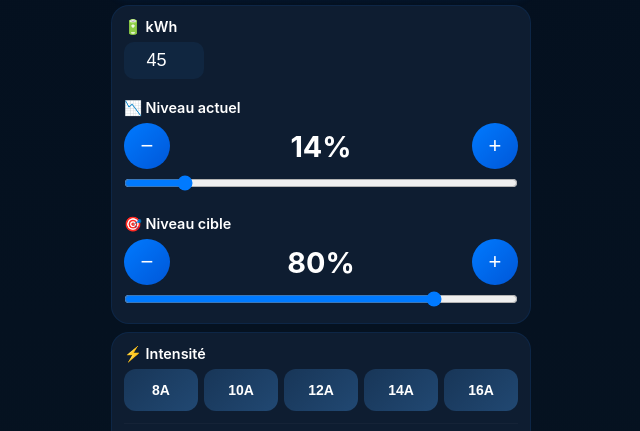
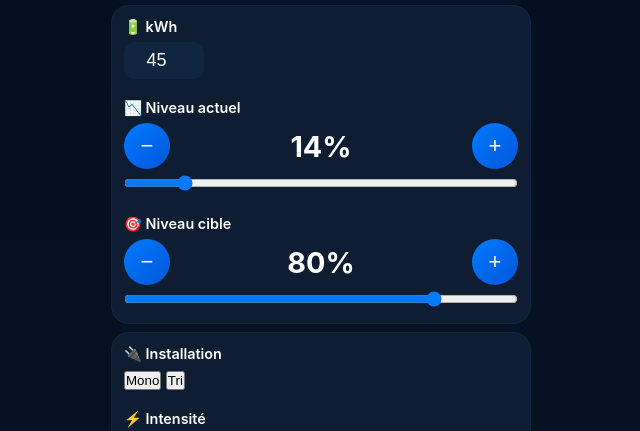
Before and after one commit to totoelect/calculateur-charge, a plain HTML site: page index.html in a window 1280 px wide. Shown: the part 78-509 px from the top of the page, without its empty margins (319-959 px from the left). Drawn offline with Linux system fonts and the light colour scheme.

Commit message:
Enhance vehicle charging calculator layout and features
Updated the HTML structure to include new features such as installation type selection and improved layout for vehicle charging calculator.

```diff
--- a/index.html
+++ b/index.html
@@ -31,9 +31,7 @@ content="Calculateur de temps de recharge véhicule électrique">
 
 <title>⚡ Calculateur de Charge</title>
 
-<link
-rel="manifest"
-href="manifest.json">
+<link rel="manifest" href="manifest.json">
 
 <link
 rel="apple-touch-icon"
@@ -61,14 +59,12 @@ href="style.css">
 
     </div>
 
-    <!-- Carte principale -->
+    <!-- Batterie + niveaux -->
 
     <div class="card">
 
         <label>
-
             🔋 kWh
-
         </label>
 
         <input
@@ -82,9 +78,7 @@ href="style.css">
         <br><br>
 
         <label>
-
             📉 Niveau actuel
-
         </label>
 
         <div class="controls">
@@ -92,17 +86,23 @@ href="style.css">
             <button
                 type="button"
                 onclick="changeValue('actuel',-1)">
+
                 −
+
             </button>
 
             <span id="actuelValue">
+
                 14%
+
             </span>
 
             <button
                 type="button"
                 onclick="changeValue('actuel',1)">
+
                 +
+
             </button>
 
         </div>
@@ -118,9 +118,7 @@ href="style.css">
         <br><br>
 
         <label>
-
             🎯 Niveau cible
-
         </label>
 
         <div class="controls">
@@ -128,17 +126,23 @@ href="style.css">
             <button
                 type="button"
                 onclick="changeValue('cible',-1)">
+
                 −
+
             </button>
 
             <span id="cibleValue">
+
                 80%
+
             </span>
 
             <button
                 type="button"
                 onclick="changeValue('cible',1)">
+
                 +
+
             </button>
 
         </div>
@@ -158,9 +162,40 @@ href="style.css">
     <div class="card">
 
         <label>
+            🔌 Installation
+        </label>
 
+        <div class="phase-grid">
+
+            <button
+                type="button"
+                class="phase-btn"
+                onclick="setPhase('mono')">
+
+                Mono
+
+            </button>
+
+            <button
+                type="button"
+                class="phase-btn"
+                onclick="setPhase('tri')">
+
+                Tri
+
+            </button>
+
+        </div>
+
+        <input
+            id="phase"
+            type="hidden"
+            value="tri">
+
+        <br>
+
+        <label>
             ⚡ Intensité
-
         </label>
 
         <div class="amp-grid">
@@ -169,35 +204,45 @@ href="style.css">
                 type="button"
                 class="amp-btn"
                 onclick="setAmp(8)">
+
                 8A
+
             </button>
 
             <button
                 type="button"
                 class="amp-btn"
                 onclick="setAmp(10)">
+
                 10A
+
             </button>
 
             <button
                 type="button"
                 class="amp-btn"
                 onclick="setAmp(12)">
+
                 12A
+
             </button>
 
             <button
                 type="button"
                 class="amp-btn"
                 onclick="setAmp(14)">
+
                 14A
+
             </button>
 
             <button
                 type="button"
                 class="amp-btn"
                 onclick="setAmp(16)">
+
                 16A
+
             </button>
 
         </div>
@@ -208,11 +253,11 @@ href="style.css">
             value="8">
 
         <hr
-            style="
-            border:none;
-            height:1px;
-            background:rgba(255,255,255,.10);
-            margin:12px 0;">
+        style="
+        border:none;
+        height:1px;
+        background:rgba(255,255,255,.10);
+        margin:10px 0;">
 
         <div class="result">
 
```
